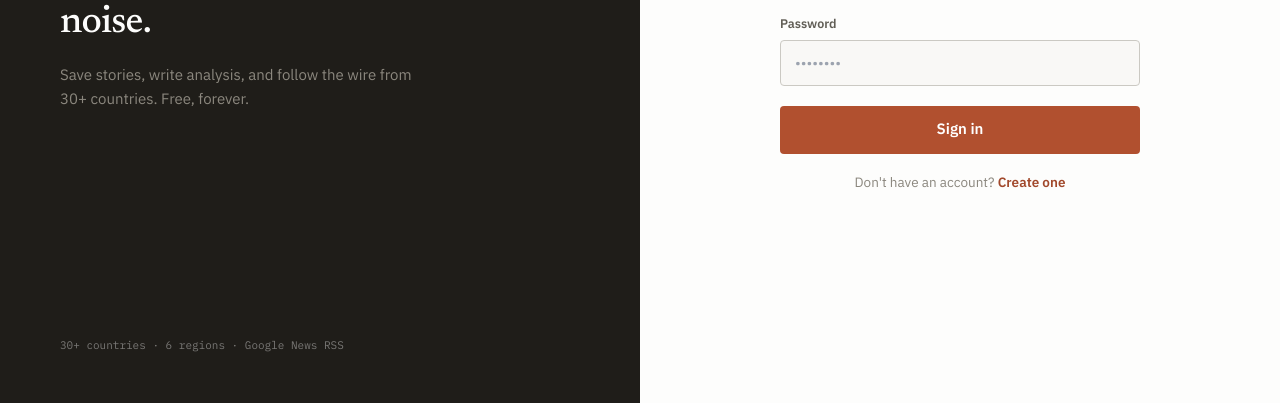
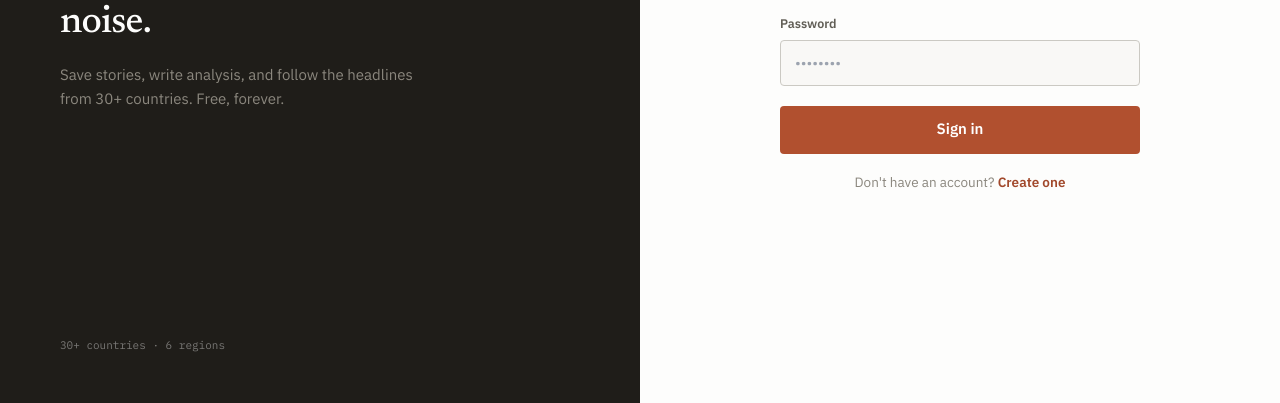
Before and after one commit to Itachi4/world-local-news, a React (Vite) app: page /auth in a window 1280 px wide. Shown: the part 391-794 px from the top of the page. Built offline with nearby package versions, Linux system fonts and the light colour scheme; no server answers.

Commit message:
fix: replace 'follow the wire' with 'follow the headlines', remove Google News RSS attribution

```diff
--- a/src/pages/Auth.tsx
+++ b/src/pages/Auth.tsx
@@ -60,7 +60,7 @@ const AuthPage = () => {
 
   const title = isRegister ? "Create an account." : "Welcome back.";
   const sub = isRegister
-    ? "Free forever. Save stories, write notes, and follow the wire."
+    ? "Free forever. Save stories, write notes, and follow the headlines."
     : "Sign in to your saved stories, notes, and digest.";
   const cta = isRegister ? "Create account" : "Sign in";
   const switchText = isRegister ? "Already have an account?" : "Don't have an account?";
@@ -121,7 +121,7 @@ const AuthPage = () => {
               color: "hsl(var(--ink-3))", margin: 0, maxWidth: "42ch",
             }}
           >
-            Save stories, write analysis, and follow the wire from 30+ countries. Free, forever.
+            Save stories, write analysis, and follow the headlines from 30+ countries. Free, forever.
           </p>
         </div>
 
@@ -132,7 +132,7 @@ const AuthPage = () => {
             fontSize: 11, color: "rgba(255,255,255,.4)",
           }}
         >
-          30+ countries · 6 regions · Google News RSS
+          30+ countries · 6 regions
         </div>
       </div>
 
```
